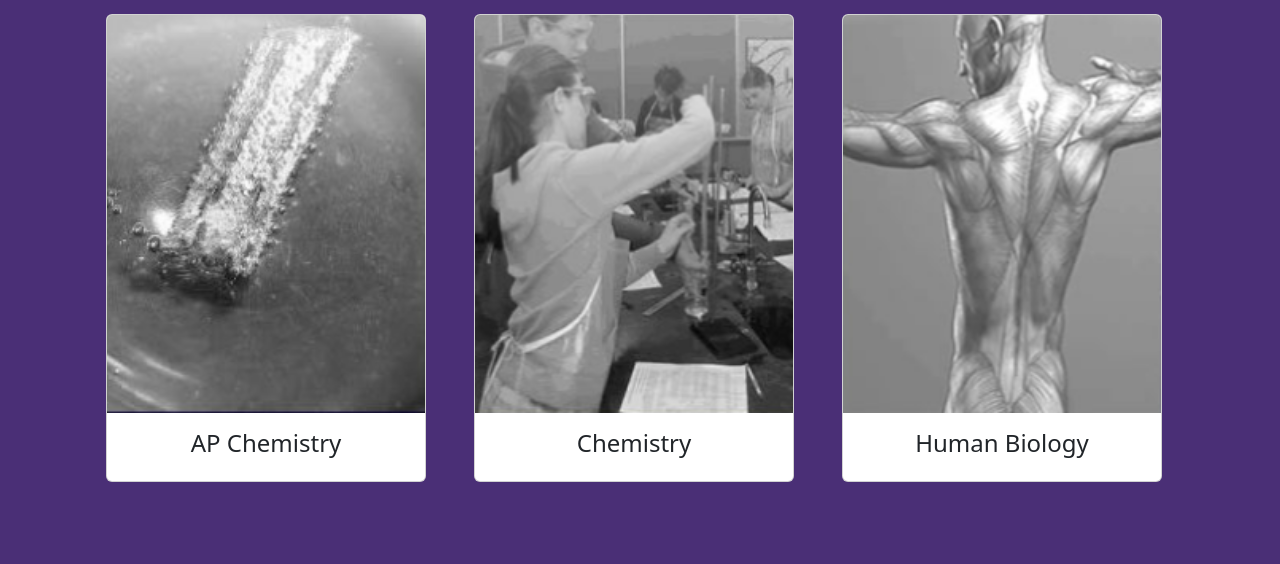
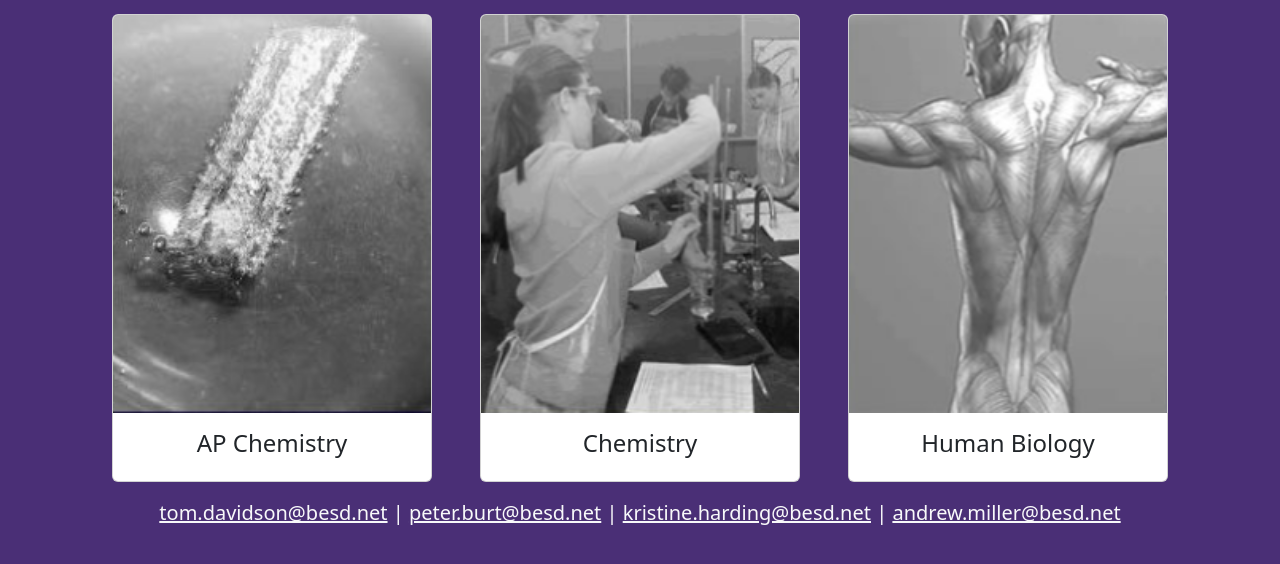
Before and after one commit to carolinepacker/behsscience, a website: page index.html in a window 1280 px wide. Shown: the part 66-630 px from the top of the page. Drawn offline with nearby package versions, Linux system fonts and the light colour scheme.

Commit message:
Added Contact Info

```diff
--- a/index.html
+++ b/index.html
@@ -42,7 +42,7 @@
       </nav>
 
       <!-- SUBJECT CARDS -->
-      <div class="container d-md-flex">
+      <div class="container d-md-flex justify-content-center">
         <div class="card mx-4 my-3" style="width: 20rem;">
             <img src="./images/apchemistry.png" class="card-img-top" alt="Image of AP Chemistry">
             <div class="card-body">
@@ -63,8 +63,12 @@
               <a class="nav-link text-center" href="#"><h4 class="card-title">Human Biology</h4></a>
             </div>
           </div>
+      </div>
 
-      </div>
+      <!-- FOOTER -->
+      <footer>
+        <p class="text-center text-light fs-5"><a class="text-light" href="mailto: tom.davidson@besd.net">tom.davidson@besd.net</a> | <a class="text-light" href="mailto: peter.burt@besd.net">peter.burt@besd.net</a> | <a class="text-light" href="mailto: kristine.harding@besd.net">kristine.harding@besd.net</a> | <a class="text-light" href="mailto: andrew.miller@besd.net">andrew.miller@besd.net</a> </p>
+      </footer>
 
 
       <script src="https://cdn.jsdelivr.net/npm/@popperjs/core@2.11.6/dist/umd/popper.min.js" integrity="sha384-oBqDVmMz9ATKxIep9tiCxS/Z9fNfEXiDAYTujMAeBAsjFuCZSmKbSSUnQlmh/jp3" crossorigin="anonymous"></script>
```
